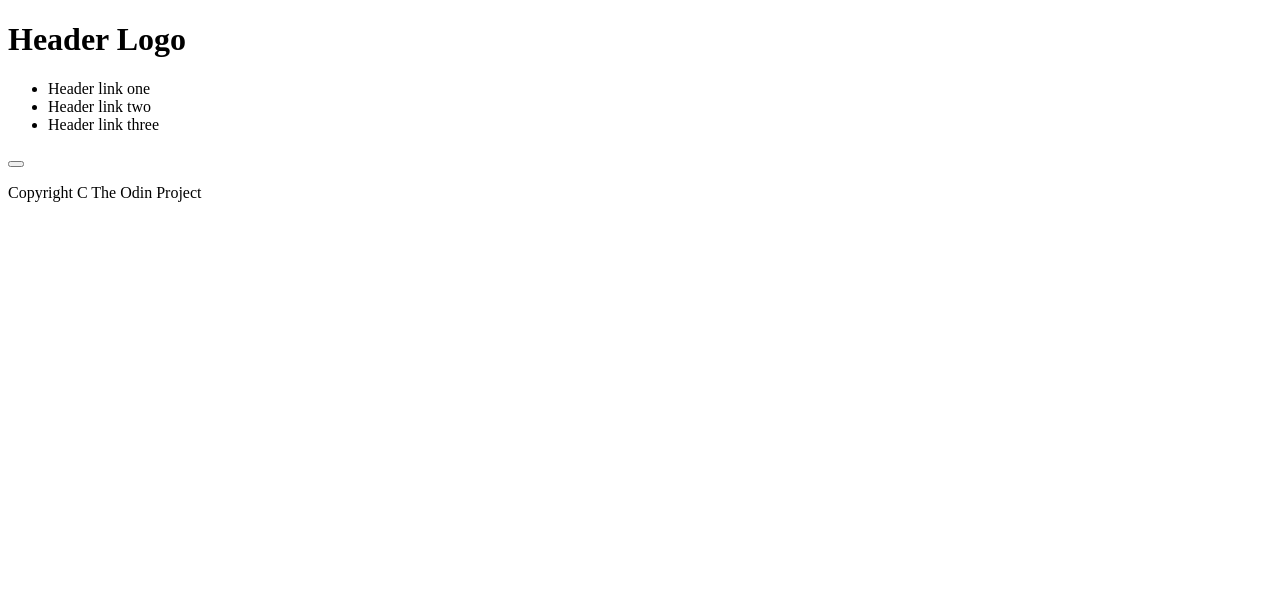
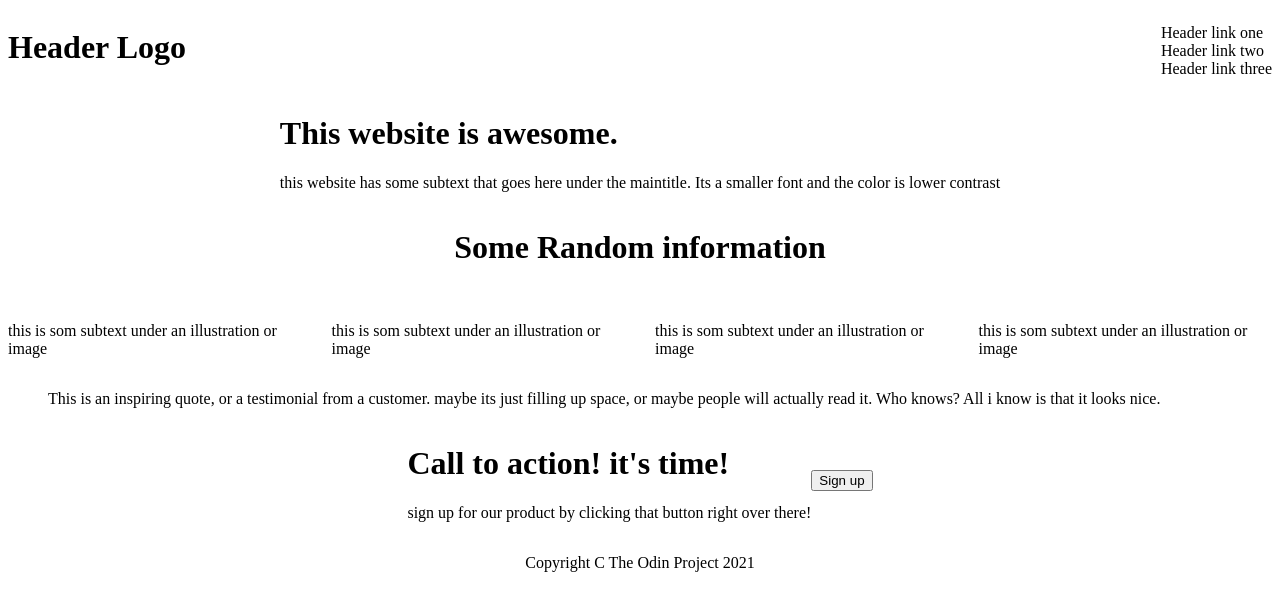
Before and after one commit to JacobWik/TOP-LandingPage, a plain HTML site: page Index.html in a window 1280 px wide. Drawn offline with Linux system fonts and the light colour scheme; files that its build step writes are made by us from their sources.

Commit message:
updates to style

```diff
--- a/Index.html
+++ b/Index.html
@@ -4,11 +4,11 @@
         <meta charset="UTF-8">
         <meta http-equiv="X-UA-Compatible" content="IE=edge">
         <meta name="viewport" content="width=device-width, initial-scale=1.0">
-        <link rel="Stylesheet" href="Styles.css">
+        <link rel="Stylesheet" href="css/Styles.css">
         <title>Document</title>
     </head>
     <body>
-        <header>
+        <header class="main-header">
             <div class="left-header">
                 <h1>Header Logo</h1>
             </div>
@@ -21,14 +21,60 @@
             </div>
         </header>
         <content>
-            <div class="commercial-container">
-                <button class="signup-button">
 
-                </button>
+            <hero class="main-section-one">
+                <div class="section-one-text">
+                    <h1>This website is awesome.</h1>
+                    <p>this website has some subtext that goes here under the maintitle. Its a smaller font and the color is lower contrast</p>
+                </div>
+                <div class="section-one-img">
+                    <a href="image.jpeg"></a>
+                </div>
+            </hero>
+
+            <div class="main-section-two">
+                <div>
+                    <h1 class="section-two-header">Some Random information</h1>
+                </div>
+                <div class="section-two-boxes-container">
+                    <div class="box-one">
+                        <img src="">
+                        <p>this is som subtext under an illustration or image</p>
+                    </div>
+                    <div class="box-two">
+                        <img src="">
+                        <p>this is som subtext under an illustration or image</p>
+                    </div>
+                    <div class="box-three">
+                        <img src="">
+                        <p>this is som subtext under an illustration or image</p>
+                    </div>
+                    <div class="box-four">
+                        <img src="">
+                        <p>this is som subtext under an illustration or image</p>
+                    </div>
+                </div>
             </div>
+
+            <div class="main-section-three">
+                <div class="inspiring-quote">
+                    <blockquote>This is an inspiring quote, or a testimonial from a customer. maybe its just filling up space, or maybe people will actually read it. Who knows? All i know is that it looks nice.</blockquote>
+                </div>
+            </div>
+
+            <div class="main-section-four">
+                <div class="commercial-container">
+                    <div class="commercial-container-text">
+                        <h1>Call to action! it's time!</h1>
+                        <p>sign up for our product by clicking that button right over there!</p>
+                    </div>
+                    <button class="signup-button">Sign up</button>
+                </div>
+            </div>
+
         </content>
-        <footer>
-            <p class="copyright-text">Copyright C The Odin Project</p>
+        <footer class="footer">
+            <p class="copyright-text">Copyright C The Odin Project 2021</p>
         </footer>
     </body>
 </html>
--- a/css/Styles.css
+++ b/css/Styles.css
@@ -0,0 +1,63 @@
+li {
+  list-style-type: none;
+}
+.header {
+  background-color: #1f2937;
+  display: flex;
+}
+.main-header {
+  display: flex;
+}
+
+.left-header {
+  flex: 1;
+}
+
+.right-header {
+  display: flex;
+  flex: 1;
+  align-items: center;
+  justify-content: right;
+}
+
+.content {
+  display: flex;
+  flex: 1;
+  flex-direction: column;
+}
+.main-section-one {
+  display: flex;
+  justify-content: center;
+  align-items: center;
+}
+
+.main-section-two {
+  display: flex;
+  height: 20%;
+  flex-direction: column;
+  justify-content: center;
+  align-items: center;
+}
+
+.main-section-three {
+  height: 20%;
+}
+
+.section-two-boxes-container {
+  display: flex;
+  gap: 30px;
+  height: 20%;
+}
+
+.commercial-container {
+  display: flex;
+  align-items: center;
+  justify-content: center;
+}
+
+.footer {
+  flex: 1;
+  display: flex;
+  align-items: center;
+  justify-content: center;
+}
```
